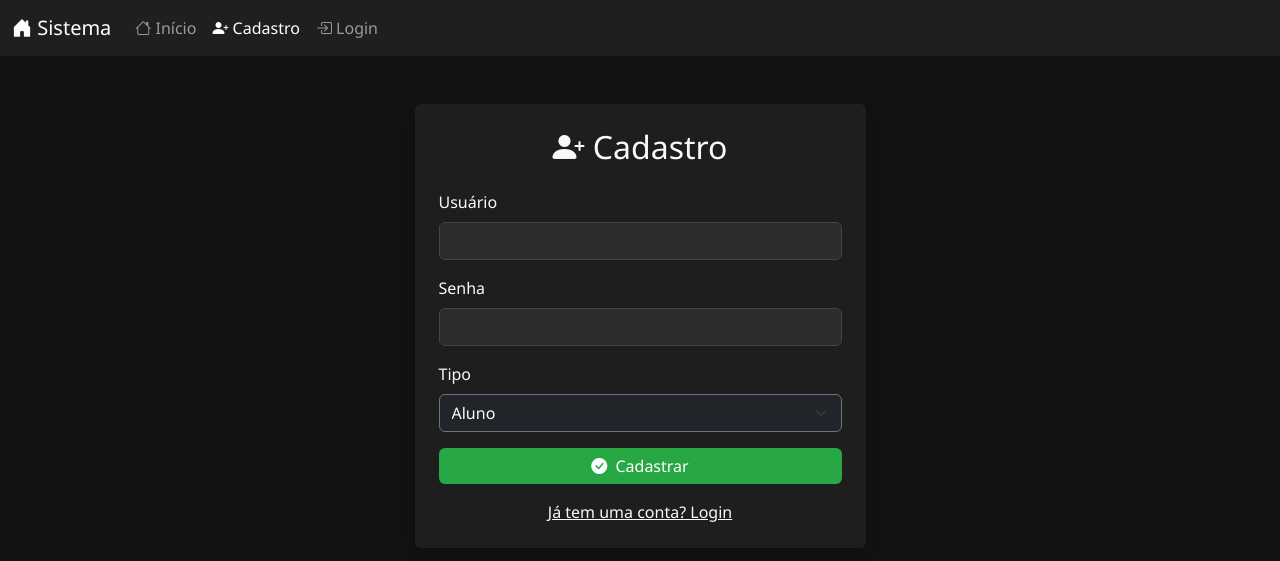
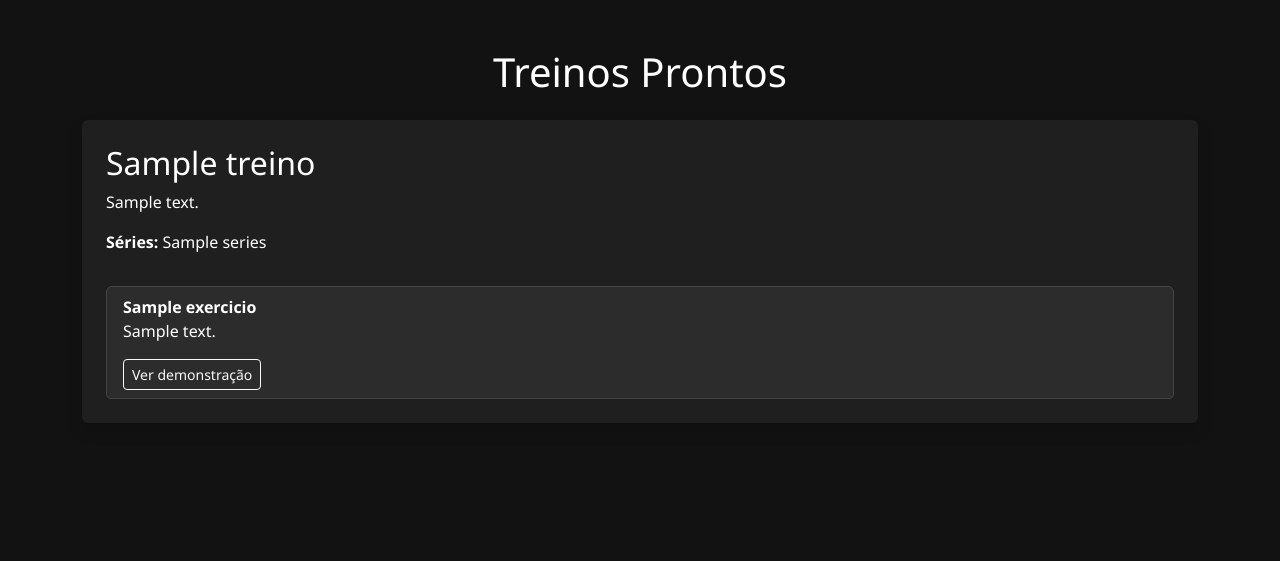
Before and after one commit to Sergiocostta/sistema-academia, a Flask app: template templates/treinos.html in a window 1280 px wide. Shown: the top 561 px of the page. Run offline with Flask 3, Linux system fonts and the light colour scheme; the template is opened without the code that fills it: most values are stand-ins (such as "Sample title", 1, 10 or a date in 2020).

Commit message:
Atualizar o treinos.html

```diff
--- a/templates/treinos.html
+++ b/templates/treinos.html
@@ -2,89 +2,64 @@
 <html lang="pt-br">
 <head>
   <meta charset="UTF-8">
-  <title>Cadastro</title>
+  <title>Treinos Prontos</title>
   <meta name="viewport" content="width=device-width, initial-scale=1" />
   <link href="https://cdn.jsdelivr.net/npm/bootstrap@5.3.0/dist/css/bootstrap.min.css" rel="stylesheet">
-  <link href="https://cdn.jsdelivr.net/npm/bootstrap-icons@1.10.5/font/bootstrap-icons.css" rel="stylesheet">
   <style>
     body {
       background-color: #121212;
       color: #fff;
       font-family: 'Segoe UI', sans-serif;
     }
-    .bg-dark-nav { background-color: #1f1f1f; }
-    .card { background-color: #1e1e1e; border: none; animation: fadeIn 0.5s ease-in-out; }
-    .form-control {
+    .card {
+      background-color: #1f1f1f;
+      border: none;
+      margin-bottom: 30px;
+    }
+    .card h2, .card p {
+      color: #fff;
+    }
+    .list-group-item {
       background-color: #2c2c2c;
       color: #fff;
-      border: 1px solid #444;
+      border-color: #444;
     }
-    .form-control::placeholder { color: #aaa; }
-    .form-control:focus {
-      border-color: #28a745;
-      box-shadow: 0 0 0 0.25rem rgba(40, 167, 69, 0.25);
-    }
-    .btn-success { background-color: #28a745; border: none; }
-    .btn-success:hover { background-color: #218838; }
-    @keyframes fadeIn {
-      from { opacity: 0; transform: translateY(10px); }
-      to { opacity: 1; transform: translateY(0); }
+    iframe, img {
+      width: 100%;
+      border-radius: 10px;
     }
   </style>
 </head>
 <body>
-  <nav class="navbar navbar-expand-lg bg-dark-nav navbar-dark">
-    <div class="container-fluid">
-      <a class="navbar-brand" href="#"><i class="bi bi-house-door-fill"></i> Sistema</a>
-      <button class="navbar-toggler" type="button" data-bs-toggle="collapse" data-bs-target="#menu">
-        <span class="navbar-toggler-icon"></span>
-      </button>
-      <div class="collapse navbar-collapse" id="menu">
-        <ul class="navbar-nav me-auto">
-          <li class="nav-item"><a class="nav-link" href="#"><i class="bi bi-house"></i> Início</a></li>
-          <li class="nav-item"><a class="nav-link active" href="{{ url_for('cadastro') }}"><i class="bi bi-person-plus-fill"></i> Cadastro</a></li>
-          <li class="nav-item"><a class="nav-link" href="{{ url_for('login') }}"><i class="bi bi-box-arrow-in-right"></i> Login</a></li>
-        </ul>
-      </div>
+  <div class="container my-5">
+    <h1 class="text-center mb-4"><i class="bi bi-bullseye"></i> Treinos Prontos</h1>
+
+    {% for treino in treinos %}
+    <div class="card shadow p-4">
+      <h2>{{ treino.titulo }}</h2>
+      <p>{{ treino.descricao }}</p>
+      <p><strong>Séries:</strong> {{ treino.series }}</p>
+      <ul class="list-group mt-3">
+        {% for ex in treino.exercicios %}
+        <li class="list-group-item">
+          <strong>{{ ex.nome }}</strong><br>
+          {{ ex.descricao }}
+          <div class="mt-2">
+            {% if 'youtube.com' in ex.video %}
+              <div class="ratio ratio-16x9 mt-2">
+                <iframe src="{{ ex.video | replace('watch?v=', 'embed/') }}" allowfullscreen></iframe>
+              </div>
+            {% elif ex.video.endswith('.gif') or 'makeagif.com' in ex.video %}
+              <img src="{{ ex.video }}" alt="GIF de {{ ex.nome }}">
+            {% else %}
+              <a href="{{ ex.video }}" target="_blank" class="btn btn-outline-light btn-sm mt-2">Ver demonstração</a>
+            {% endif %}
+          </div>
+        </li>
+        {% endfor %}
+      </ul>
     </div>
-  </nav>
-
-  <div class="container my-5">
-    <div class="row justify-content-center">
-      <div class="col-md-6 col-lg-5">
-        <div class="card p-4 shadow">
-          <h2 class="text-center mb-4 text-light"><i class="bi bi-person-plus-fill"></i> Cadastro</h2>
-
-          {% if erro %}
-            <div class="alert alert-danger text-center">{{ erro }}</div>
-          {% endif %}
-
-          <form action="{{ url_for('cadastro') }}" method="post">
-            <div class="mb-3">
-              <label for="usuario" class="form-label text-light">Usuário</label>
-              <input type="text" class="form-control" id="usuario" name="usuario" required>
-            </div>
-            <div class="mb-3">
-              <label for="senha" class="form-label text-light">Senha</label>
-              <input type="password" class="form-control" id="senha" name="senha" required minlength="6">
-            </div>
-            <div class="mb-3">
-              <label for="tipo" class="form-label text-light">Tipo</label>
-              <select class="form-select bg-dark text-light border-secondary" id="tipo" name="tipo">
-                <option value="aluno">Aluno</option>
-                <option value="admin">Administrador</option>
-              </select>
-            </div>
-            <button type="submit" class="btn btn-success w-100"><i class="bi bi-check-circle-fill me-1"></i> Cadastrar</button>
-          </form>
-
-          <div class="text-center mt-3">
-            <a href="{{ url_for('login') }}" class="text-light">Já tem uma conta? Login</a>
-          </div>
-        </div>
-      </div>
-    </div>
+    {% endfor %}
   </div>
-  <script src="https://cdn.jsdelivr.net/npm/bootstrap@5.3.0/dist/js/bootstrap.bundle.min.js"></script>
 </body>
 </html>
```
